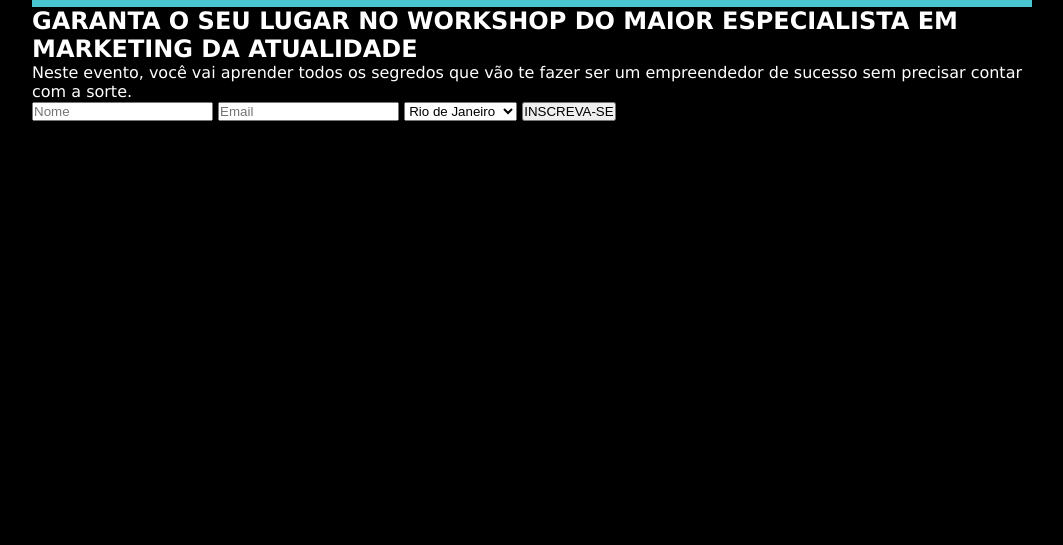
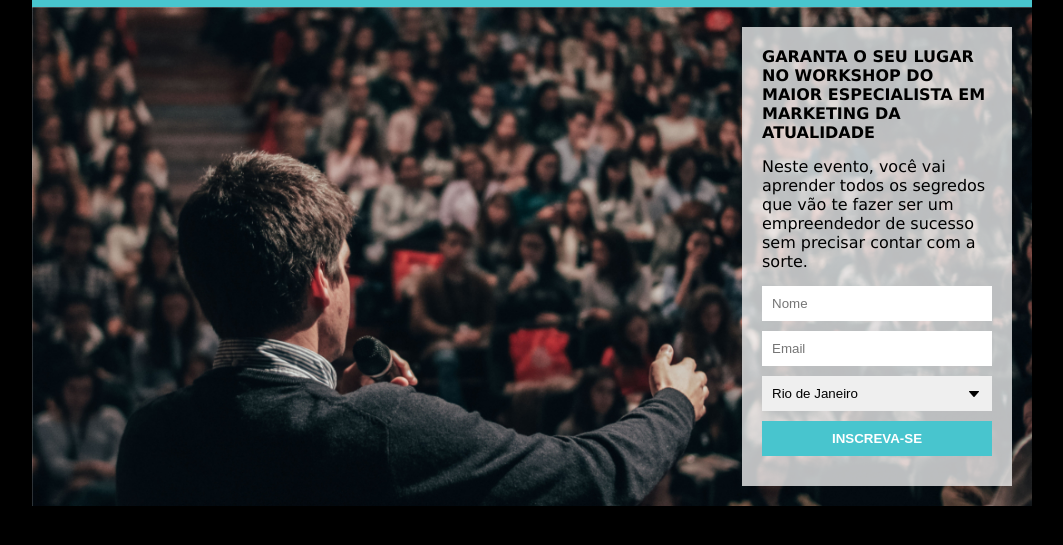
Before and after one commit to ede1000son/pagina_captura, a plain HTML site: page index.html in a window 1280 px wide. Shown: the part 43-588 px from the top of the page, without its empty margins (108-1171 px from the left). Drawn offline with Linux system fonts and the light colour scheme.

Commit message:
Personalizada a section

```diff
--- a/css/style.css
+++ b/css/style.css
@@ -23,9 +23,50 @@ header {
 }
 
 section {
-    color: white;
+    padding: 20px;
+    background-image: url('../images/people.jpg');
+    background-size: cover;
+    overflow: hidden;
 }
 
 .uppercase {
     text-transform: uppercase;
 }
+
+.formContainer {
+    max-width: 230px;
+    background-color: #FFFFFFBB;
+    padding: 20px;
+    float: right;
+}
+
+h2 {
+    font-size: 16px;
+}
+
+.margin-bottom {
+    margin-bottom: 15px;
+}
+
+input, select {
+    width: 100%;
+    box-sizing: border-box;
+    padding: 10px;
+    border: none;
+    margin-bottom: 10px;
+}
+
+input[type="submit"] {
+    color: white;
+    background-color: #48C5CE;
+    font-weight: bold;
+}
+
+select {
+    appearance: none;
+    -moz-appearance: none;
+    -webkit-appearance: none;
+    background-image: url(../images/arrow.jpg);
+    background-repeat: no-repeat;
+    background-position: calc(100% - 10px) center;
+}
--- a/index.html
+++ b/index.html
@@ -14,8 +14,8 @@
         </header>
         <section>
             <div class="formContainer">
-                <h2 class="uppercase">Garanta o seu lugar no workshop do maior especialista em marketing da atualidade</h2>
-                <p>Neste evento, você vai aprender todos os segredos que vão te fazer ser um empreendedor de sucesso sem precisar contar com a sorte.</p>
+                <h2 class="uppercase margin-bottom">Garanta o seu lugar no workshop do maior especialista em marketing da atualidade</h2>
+                <p class="margin-bottom">Neste evento, você vai aprender todos os segredos que vão te fazer ser um empreendedor de sucesso sem precisar contar com a sorte.</p>
                 <form action="">
                     <input type="text" name="name" id="name" placeholder="Nome">
                     <input type="email" name="email" id="email" placeholder="Email">
```
